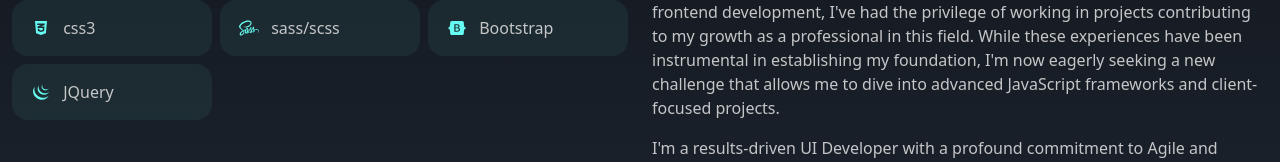
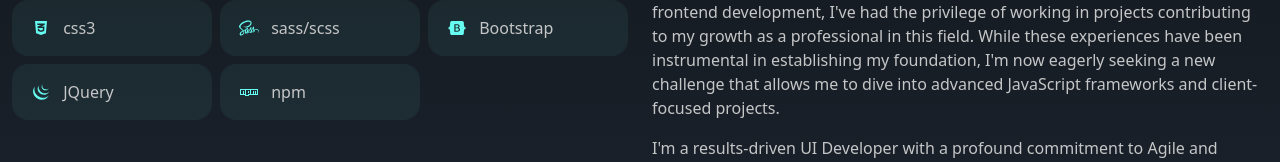
Before and after one commit to jaswanth-b-kumar/skillset-portfolio, a React (Create React App) app: page /contact in a window 1280 px wide. Shown: the part 638-800 px from the top of the page. Built offline with nearby package versions, Linux system fonts and the light colour scheme.

Commit message:
skill added

```diff
--- a/src/Components/Home/Home.js
+++ b/src/Components/Home/Home.js
@@ -93,6 +93,14 @@ function Home() {
                 <p>JQuery</p>
               </div>
             </div>
+            <div className='skill-container col-6 col-lg-4'>
+              <div className='skill-background  d-flex align-items-center'>
+                <div className='skill-icon d-flex justify-content-center align-items-center'>
+                  <svg xmlns="http://www.w3.org/2000/svg" height="1em" viewBox="0 0 576 512"><path d="M288 288h-32v-64h32v64zm288-128v192H288v32H160v-32H0V160h576zm-416 32H32v128h64v-96h32v96h32V192zm160 0H192v160h64v-32h64V192zm224 0H352v128h64v-96h32v96h32v-96h32v96h32V192z"/></svg>
+                </div>
+                <p>npm</p>
+              </div>
+            </div>
           </div>
         </div>
         <div className='col-12 col-md-6 about-container'>
```
